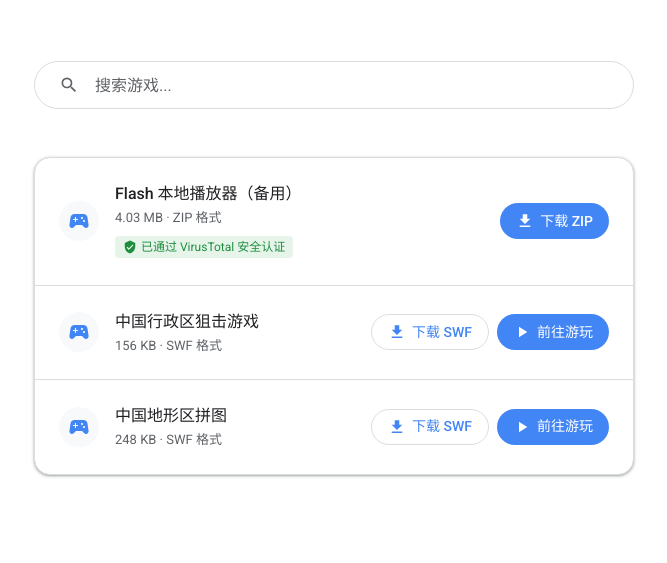
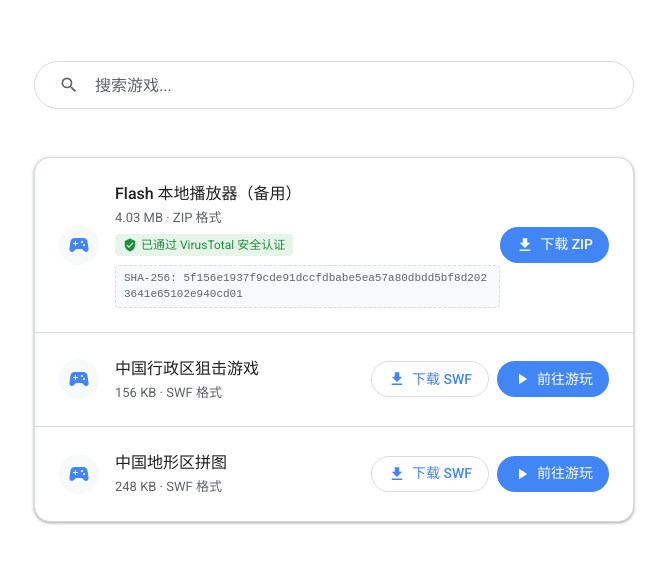
Before and after one commit to hgyyds123/new, a plain HTML site: page gs/index.html in a window 1280 px wide. Shown: the part 131-694 px from the top of the page, without its empty margins (306-973 px from the left). Drawn offline with Linux system fonts and the light colour scheme.

Commit message:
Update index.html

```diff
--- a/gs/index.html
+++ b/gs/index.html
@@ -37,10 +37,27 @@
         .game-name { font-size: 16px; font-weight: 500; color: var(--text-primary); word-break: break-all; }
         .game-meta { font-size: 13px; color: var(--text-secondary); margin-top: 2px; }
 
-        /* 新增：安全认证徽章样式 */
-        .security-badge { display: inline-flex; align-items: center; gap: 4px; font-size: 12px; color: #1e8e3e; background: #e6f4ea; padding: 2px 8px; border-radius: 4px; margin-top: 8px; text-decoration: none; transition: background 0.2s; }
+        /* 安全徽章样式 */
+        .security-badge { display: inline-flex; align-items: center; gap: 4px; font-size: 12px; color: #1e8e3e; background: #e6f4ea; padding: 2px 8px; border-radius: 4px; margin-top: 6px; text-decoration: none; transition: background 0.2s; }
         .security-badge:hover { background: #ceead6; }
         .security-badge svg { width: 14px; height: 14px; fill: currentColor; }
+
+        /* 哈希值样式 */
+        .hash-text {
+            display: block;
+            font-family: monospace;
+            font-size: 11px;
+            color: var(--text-secondary);
+            background: var(--hover-bg);
+            padding: 4px 8px;
+            border-radius: 4px;
+            margin-top: 6px;
+            word-break: break-all;
+            cursor: pointer;
+            border: 1px dashed var(--border-color);
+            transition: all 0.2s;
+        }
+        .hash-text:hover { background: #e8eaed; color: var(--text-primary); }
 
         .btn-group { display: flex; gap: var(--space-1); }
         .btn { display: flex; align-items: center; justify-content: center; gap: 6px; height: 36px; padding: 0 var(--space-2); border-radius: var(--radius-pill); font-size: 14px; font-weight: 500; text-decoration: none; cursor: pointer; transition: background-color 0.2s, box-shadow 0.2s; border: none; outline: none; user-select: none; white-space: nowrap; }
@@ -80,19 +97,17 @@
 
         // 1. 你的文件列表
         const gameFiles = [
-            // 加上了 vtLink 属性，用于存放安全扫描链接
             {
                 name: 'player',
                 title: 'Flash 本地播放器（备用）',
                 size: '4.03 MB',
                 type: 'zip',
                 playUrl: null,
-                vtLink: 'https://www.virustotal.com/gui/file/5f156e1937f9cde91dccfdbabe5ea57a80dbdd5bf8d2023641e65102e940cd01'
+                vtLink: 'https://www.virustotal.com/gui/file/5f156e1937f9cde91dccfdbabe5ea57a80dbdd5bf8d2023641e65102e940cd01',
+                hash: '5f156e1937f9cde91dccfdbabe5ea57a80dbdd5bf8d2023641e65102e940cd01' // 新增哈希值
             },
-
-            // SWF 游戏列表
-            { name: 'zg', title: '中国行政区狙击游戏', size: '156 KB', type: 'swf', playUrl: '/zg/', vtLink: null },
-            { name: 'pt', title: '中国地形区拼图', size: '248 KB', type: 'swf', playUrl: '/zg/', vtLink: null }
+            { name: 'zg', title: '中国行政区狙击游戏', size: '156 KB', type: 'swf', playUrl: '/zg/', vtLink: null, hash: null },
+            { name: 'pt', title: '中国地形区拼图', size: '248 KB', type: 'swf', playUrl: '/zg/', vtLink: null, hash: null }
         ];
 
         // 2. 下载站的基础路径
@@ -132,14 +147,24 @@
                         </a>`;
                 }
 
-                // 生成安全认证徽章
+                // 生成安全认证徽章和哈希值
                 let securityBadge = '';
+                let hashElement = '';
+
                 if (game.vtLink) {
                     securityBadge = `
                         <a href="${game.vtLink}" target="_blank" class="security-badge" title="查看 VirusTotal 安全扫描报告">
                             <svg viewBox="0 0 24 24"><path d="M12 1L3 5v6c0 5.55 3.84 10.74 9 12 5.16-1.26 9-6.45 9-12V5l-9-4zm-2 16l-4-4 1.41-1.41L10 14.17l6.59-6.59L18 9l-8 8z"/></svg>
                             已通过 VirusTotal 安全认证
                         </a>
+                    `;
+                }
+
+                if (game.hash) {
+                    hashElement = `
+                        <div class="hash-text" onclick="navigator.clipboard.writeText('${game.hash}'); alert('SHA-256 哈希值已复制！')" title="点击复制哈希值">
+                            SHA-256: ${game.hash}
+                        </div>
                     `;
                 }
 
@@ -152,6 +177,7 @@
                             <div class="game-name">${game.title}</div>
                             <div class="game-meta">${game.size} · ${game.type.toUpperCase()} 格式</div>
                             ${securityBadge}
+                            ${hashElement}
                         </div>
                     </div>
                     <div class="btn-group">
```
